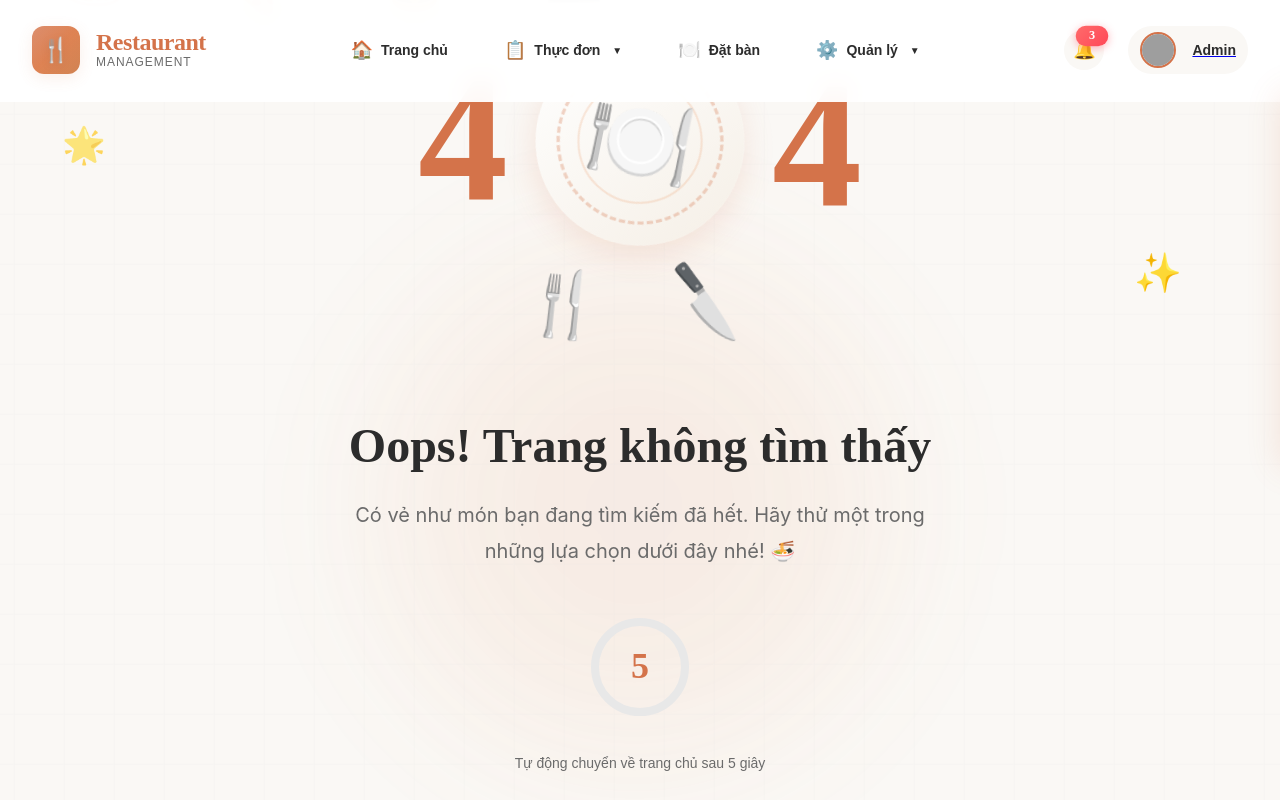
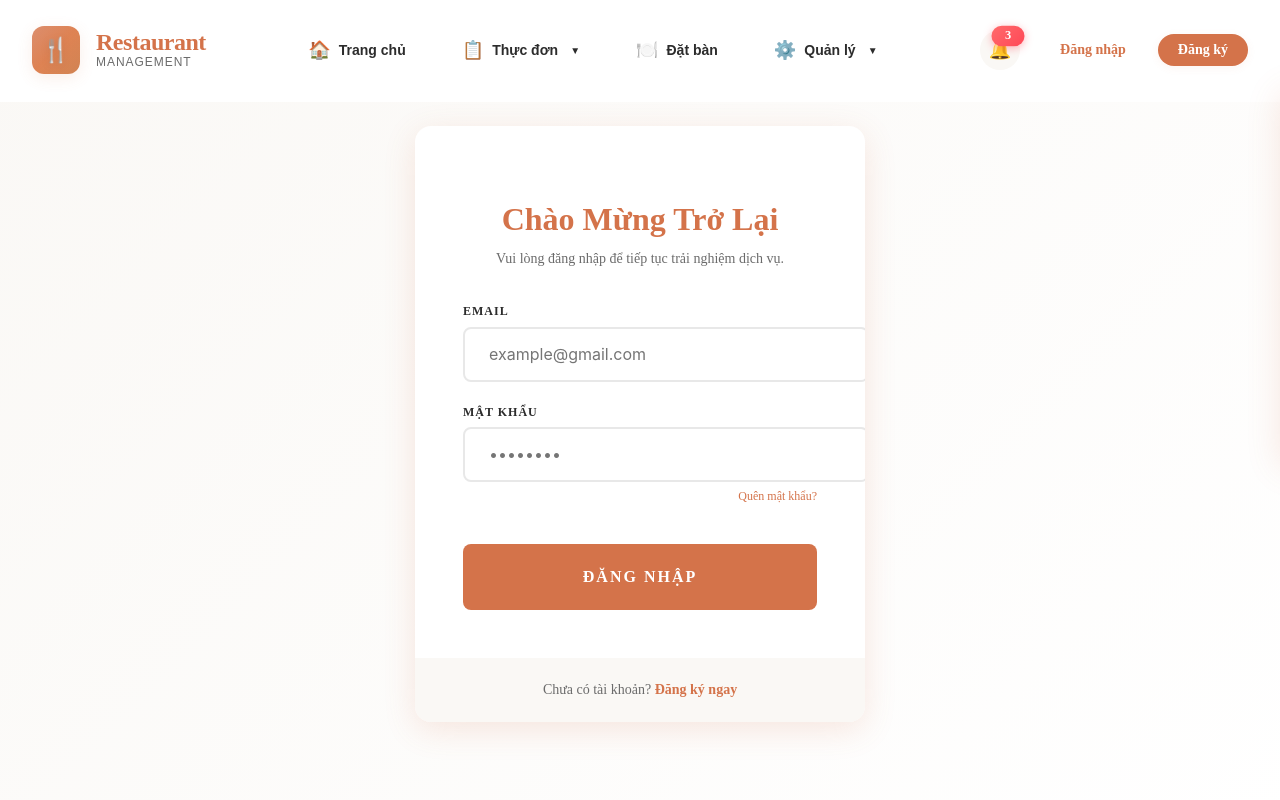
Before and after one commit to Vinhdev04/restaurant-management, a React (Vite) app in the folder frontend/: page /login in a window 1280 px wide. Shown: the top 800 px of the page. Built offline with nearby package versions, Linux system fonts and the light colour scheme; grey boxes are pictures that could not be loaded.

Commit message:
feat: add login and register pages and update navbar auth buttons

```diff
--- a/frontend/src/components/shared/Header/Header.jsx
+++ b/frontend/src/components/shared/Header/Header.jsx
@@ -6,6 +6,7 @@ const Header = () => {
   const [scrolled, setScrolled] = useState(false);
   const [mobileMenuOpen, setMobileMenuOpen] = useState(false);
   const [activeDropdown, setActiveDropdown] = useState(null);
+  const [isLoggedIn, setIsLoggedIn] = useState(false); // Giả lập trạng thái đăng nhập
 
   useEffect(() => {
     const handleScroll = () => {
@@ -85,6 +86,7 @@ const Header = () => {
             <span className={styles.notificationBadge}>3</span>
           </button>
 
+          {isLoggedIn ? (
             <Link to="/admin" className={styles.userProfile}>
               <img
                 src="https://ui-avatars.com/api/?name=Admin&background=D4734A&color=fff"
@@ -93,6 +95,12 @@ const Header = () => {
               />
               <span className={styles.userName}>Admin</span>
             </Link>
+          ) : (
+            <div className={styles.authButtons}>
+              <Link to="/login" className={styles.btnLogin}>Đăng nhập</Link>
+              <Link to="/register" className={styles.btnRegister}>Đăng ký</Link>
+            </div>
+          )}
         </div>
 
         {/* Mobile Menu Toggle */}
--- a/frontend/src/components/shared/Header/Header.module.scss
+++ b/frontend/src/components/shared/Header/Header.module.scss
@@ -360,6 +360,51 @@
   }
 }
 
+.authButtons {
+  display: none;
+  align-items: center;
+  gap: $spacing-sm;
+
+  @media (min-width: $breakpoint-md) {
+    display: flex;
+  }
+
+  .btnLogin {
+    padding: 8px 16px;
+    font-size: $fs-sm;
+    font-weight: 600;
+    color: $primary-terracotta;
+    text-decoration: none;
+    transition: all $transition-fast;
+
+    &:hover {
+      color: darken($primary-terracotta, 10%);
+    }
+  }
+
+  .btnRegister {
+    padding: 8px 20px;
+    font-size: $fs-sm;
+    font-weight: 700;
+    color: white;
+    background-color: $primary-terracotta;
+    border-radius: $radius-full;
+    text-decoration: none;
+    box-shadow: $shadow-sm;
+    transition: all $transition-fast;
+
+    &:hover {
+      background-color: darken($primary-terracotta, 5%);
+      box-shadow: $shadow-md;
+      transform: translateY(-1px);
+    }
+
+    &:active {
+      transform: translateY(0);
+    }
+  }
+}
+
 .userAvatar {
   width: 32px;
   height: 32px;
--- /dev/null
+++ b/frontend/src/pages/Auth/AuthPage.module.scss
@@ -0,0 +1,131 @@
+@import "@assets/styles/css/variable.module.scss";
+
+.authPage {
+  min-height: 100vh;
+  display: flex;
+  align-items: center;
+  justify-content: center;
+  background: linear-gradient(135deg, $bg-secondary 0%, #fff 100%);
+  padding: $spacing-md;
+}
+
+.authCard {
+  background-color: $bg-primary;
+  width: 100%;
+  max-width: 450px;
+  border-radius: $radius-xl;
+  box-shadow: $shadow-lg;
+  overflow: hidden;
+  animation: slideUp 0.5s ease-out;
+}
+
+.authHeader {
+  padding: $spacing-xl $spacing-xl $spacing-md;
+  text-align: center;
+
+  h2 {
+    font-family: $font-heading;
+    color: $primary-terracotta;
+    font-size: $fs-2xl;
+    margin-bottom: $spacing-xs;
+  }
+
+  p {
+    color: $text-secondary;
+    font-size: $fs-sm;
+  }
+}
+
+.authForm {
+  padding: 0 $spacing-xl $spacing-xl;
+
+  .formGroup {
+    margin-bottom: $spacing-md;
+
+    label {
+      display: block;
+      margin-bottom: $spacing-xs;
+      font-weight: 600;
+      color: $text-primary;
+      font-size: $fs-xs;
+      text-transform: uppercase;
+      letter-spacing: 1px;
+    }
+
+    input {
+      width: 100%;
+      padding: $spacing-sm $spacing-md;
+      border: 2px solid $border-light;
+      border-radius: $radius-md;
+      font-family: $font-body;
+      font-size: $fs-base;
+      transition: $transition-normal;
+
+      &:focus {
+        outline: none;
+        border-color: $primary-terracotta;
+        box-shadow: 0 4px 12px rgba($primary-terracotta, 0.08);
+      }
+    }
+  }
+
+  .forgotPassword {
+    display: block;
+    text-align: right;
+    font-size: $fs-xs;
+    color: $primary-terracotta;
+    margin-top: -$spacing-sm;
+    margin-bottom: $spacing-md;
+    text-decoration: none;
+    font-weight: 500;
+
+    &:hover {
+      text-decoration: underline;
+    }
+  }
+
+  .submitBtn {
+    width: 100%;
+    padding: $spacing-md;
+    background-color: $primary-terracotta;
+    color: white;
+    border: none;
+    border-radius: $radius-md;
+    font-weight: 700;
+    font-size: $fs-base;
+    text-transform: uppercase;
+    letter-spacing: 2px;
+    cursor: pointer;
+    transition: $transition-normal;
+    margin-top: $spacing-sm;
+
+    &:hover {
+      background-color: darken($primary-terracotta, 5%);
+      transform: translateY(-2px);
+      box-shadow: $shadow-md;
+    }
+  }
+}
+
+.authFooter {
+  padding: $spacing-md;
+  background-color: $bg-secondary;
+  text-align: center;
+  font-size: $fs-sm;
+  color: $text-secondary;
+
+  a {
+    color: $primary-terracotta;
+    font-weight: 600;
+    text-decoration: none;
+
+    &:hover {
+      text-decoration: underline;
+    }
+  }
+}
+
+@keyframes slideUp {
+  from { transform: translateY(20px); opacity: 0; }
+  to { transform: translateY(0); opacity: 1; }
+}
--- /dev/null
+++ b/frontend/src/pages/Auth/LoginPage.jsx
@@ -0,0 +1,73 @@
+import React, { useState } from 'react';
+import { Link, useNavigate } from 'react-router-dom';
+import styles from './AuthPage.module.scss';
+
+const LoginPage = () => {
+  const navigate = useNavigate();
+  const [formData, setFormData] = useState({
+    email: '',
+    password: ''
+  });
+
+  const handleChange = (e) => {
+    const { name, value } = e.target;
+    setFormData(prev => ({ ...prev, [name]: value }));
+  };
+
+  const handleSubmit = (e) => {
+    e.preventDefault();
+    console.log('Login attempt:', formData);
+    // Giả lập đăng nhập thành công
+    alert('Đăng nhập thành công!');
+    navigate('/');
+  };
+
+  return (
+    <div className={styles.authPage}>
+      <div className={styles.authCard}>
+        <div className={styles.authHeader}>
+          <h2>Chào Mừng Trở Lại</h2>
+          <p>Vui lòng đăng nhập để tiếp tục trải nghiệm dịch vụ.</p>
+        </div>
+
+        <form className={styles.authForm} onSubmit={handleSubmit}>
+          <div className={styles.formGroup}>
+            <label htmlFor="email">Email</label>
+            <input
+              type="email"
+              id="email"
+              name="email"
+              value={formData.email}
+              onChange={handleChange}
+              placeholder="example@gmail.com"
+              required
+            />
+          </div>
+
+          <div className={styles.formGroup}>
+            <label htmlFor="password">Mật khẩu</label>
+            <input
+              type="password"
+              id="password"
+              name="password"
+              value={formData.password}
+              onChange={handleChange}
+              placeholder="••••••••"
+              required
+            />
+          </div>
+
+          <Link to="/forgot-password" className={styles.forgotPassword}>Quên mật khẩu?</Link>
+
+          <button type="submit" className={styles.submitBtn}>Đăng nhập</button>
+        </form>
+
+        <div className={styles.authFooter}>
+          Chưa có tài khoản? <Link to="/register">Đăng ký ngay</Link>
+        </div>
+      </div>
+    </div>
+  );
+};
+
+export default LoginPage;
--- /dev/null
+++ b/frontend/src/pages/Auth/RegisterPage.jsx
@@ -0,0 +1,103 @@
+import React, { useState } from 'react';
+import { Link, useNavigate } from 'react-router-dom';
+import styles from './AuthPage.module.scss';
+
+const RegisterPage = () => {
+  const navigate = useNavigate();
+  const [formData, setFormData] = useState({
+    name: '',
+    email: '',
+    password: '',
+    confirmPassword: ''
+  });
+
+  const handleChange = (e) => {
+    const { name, value } = e.target;
+    setFormData(prev => ({ ...prev, [name]: value }));
+  };
+
+  const handleSubmit = (e) => {
+    e.preventDefault();
+    if (formData.password !== formData.confirmPassword) {
+      alert('Mật khẩu xác nhận không khớp!');
+      return;
+    }
+    console.log('Registration attempt:', formData);
+    // Giả lập đăng ký thành công
+    alert('Đăng ký tài khoản thành công!');
+    navigate('/login');
+  };
+
+  return (
+    <div className={styles.authPage}>
+      <div className={styles.authCard}>
+        <div className={styles.authHeader}>
+          <h2>Tạo Tài Khoản</h2>
+          <p>Tham gia cùng chúng tôi để nhận nhiều ưu đãi hấp dẫn.</p>
+        </div>
+
+        <form className={styles.authForm} onSubmit={handleSubmit}>
+          <div className={styles.formGroup}>
+            <label htmlFor="name">Họ và tên</label>
+            <input
+              type="text"
+              id="name"
+              name="name"
+              value={formData.name}
+              onChange={handleChange}
+              placeholder="Nhập họ và tên của bạn"
+              required
+            />
+          </div>
+
+          <div className={styles.formGroup}>
+            <label htmlFor="email">Email</label>
+            <input
+              type="email"
+              id="email"
+              name="email"
+              value={formData.email}
+              onChange={handleChange}
+              placeholder="example@gmail.com"
+              required
+            />
+          </div>
+
+          <div className={styles.formGroup}>
+            <label htmlFor="password">Mật khẩu</label>
+            <input
+              type="password"
+              id="password"
+              name="password"
+              value={formData.password}
+              onChange={handleChange}
+              placeholder="••••••••"
+              required
+            />
+          </div>
+
+          <div className={styles.formGroup}>
+            <label htmlFor="confirmPassword">Xác nhận mật khẩu</label>
+            <input
+              type="password"
+              id="confirmPassword"
+              name="confirmPassword"
+              value={formData.confirmPassword}
+              onChange={handleChange}
+              placeholder="••••••••"
+              required
+            />
+          </div>
+
+          <button type="submit" className={styles.submitBtn}>Đăng ký</button>
+        </form>
+
+        <div className={styles.authFooter}>
+          Đã có tài khoản? <Link to="/login">Đăng nhập</Link>
+        </div>
+      </div>
+    </div>
+  );
+};
+
+export default RegisterPage;
```
Also changed, not shown: frontend/src/routes/index.route.js (+8 -0 lines). Lines whose indentation alone changed are shown as unchanged.
